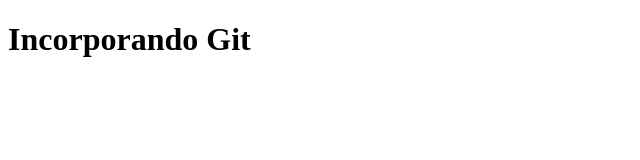
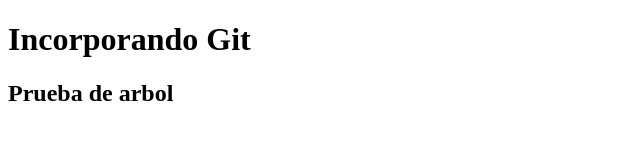
Before and after one commit to Davidhdezn/Pruebas-de-git, a plain HTML site: page PruebasGit/index.html in a window 1280 px wide. Shown: the whole page, without its empty margins (0-640 px from the left). Drawn offline with Linux system fonts and the light colour scheme.

Commit message:
Se agrego titulo y subtitulo al index

```diff
--- a/PruebasGit/index.html
+++ b/PruebasGit/index.html
@@ -8,6 +8,7 @@
 </head>
 <body>
 <h1>Incorporando Git</h1>
+<h2>Prueba de arbol</h2>
 
 </body>
 </html>
```
